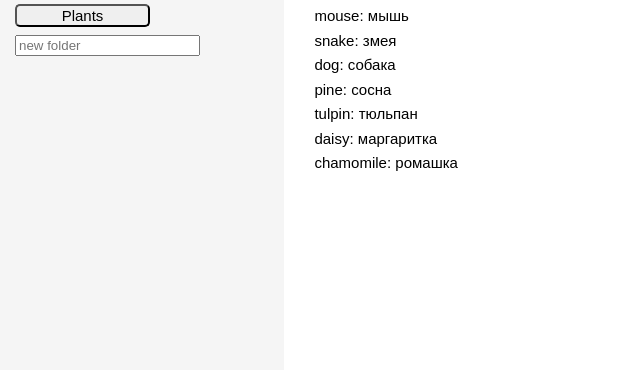
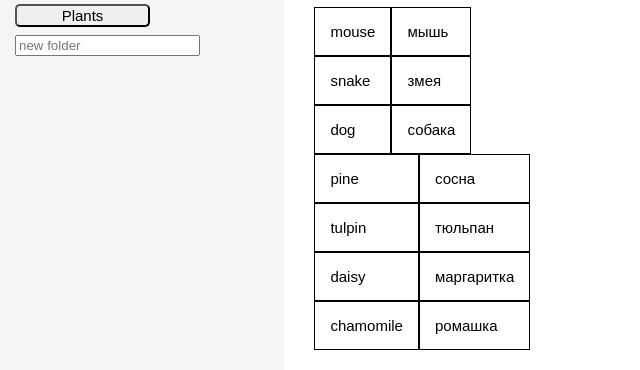
Before and after one commit to reginPekin/Vocabulary, a React app: page / in a window 1280 px wide. Shown: the part 72-442 px from the top of the page, without its empty margins (0-640 px from the left). Built offline with nearby package versions, Linux system fonts and the light colour scheme.

Commit message:
table condition

```diff
--- a/src/Components/DisplayPair/DisplayPair.js
+++ b/src/Components/DisplayPair/DisplayPair.js
@@ -4,9 +4,9 @@ import style from "./DisplayPair.module.css";
 
 export const DisplayPair = ({ wordPair }) => {
   return (
-    <div className={style.displayPair}>
-      <span>{wordPair.foreignWord}: </span>
-      <span>{wordPair.nativeWord}</span>
-    </div>
+    <tr className={style.displayPair}>
+      <td>{wordPair.foreignWord}</td>
+      <td>{wordPair.nativeWord}</td>
+    </tr>
   );
 };
--- a/src/Components/DisplayPair/DisplayPair.module.css
+++ b/src/Components/DisplayPair/DisplayPair.module.css
@@ -1,3 +1,9 @@
 .displayPair {
   margin-bottom: 0.5em;
+  /* display: flex; */
 }
+
+td {
+  border: 1px solid black;
+  padding: 1em 1em 1em 1em;
+}
```
